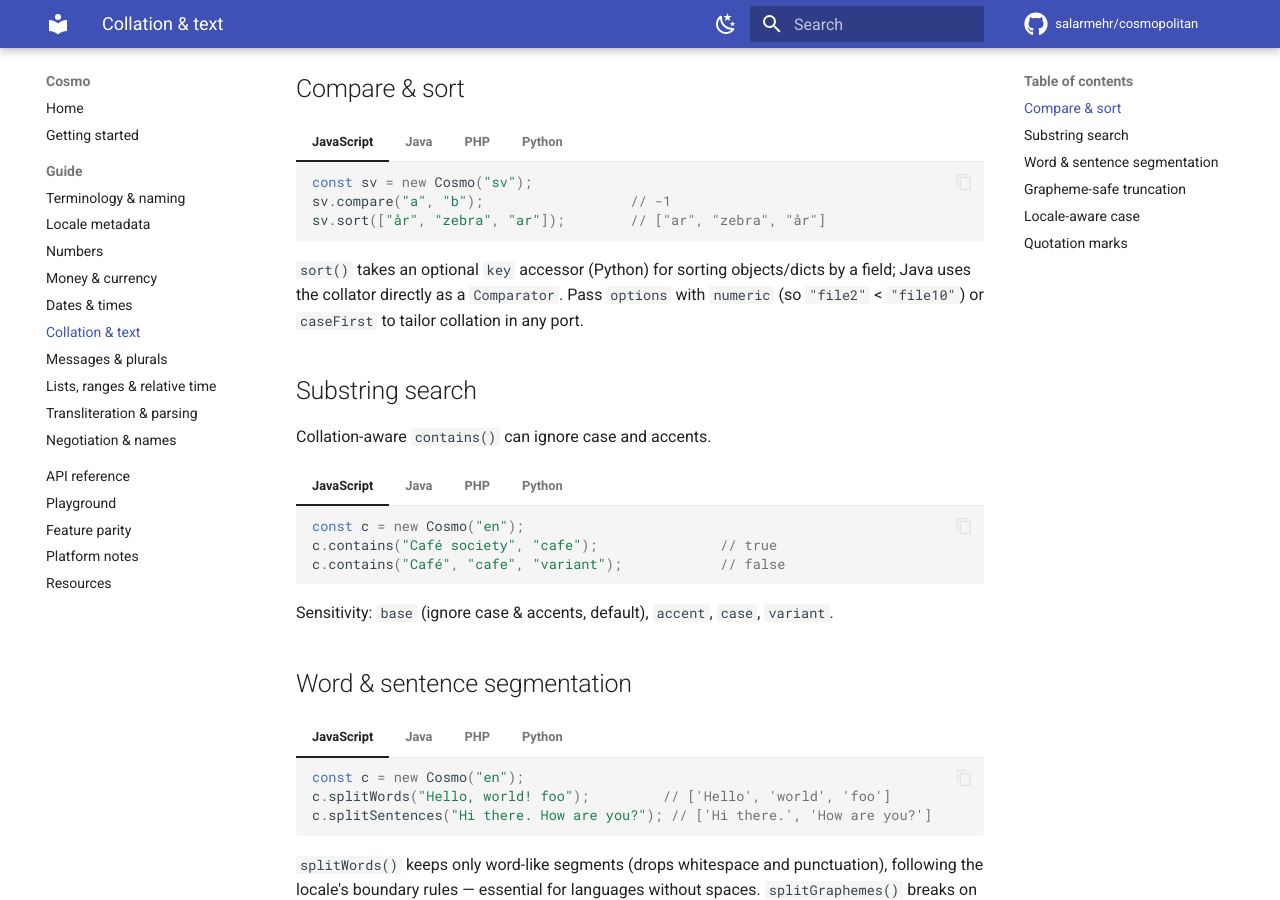
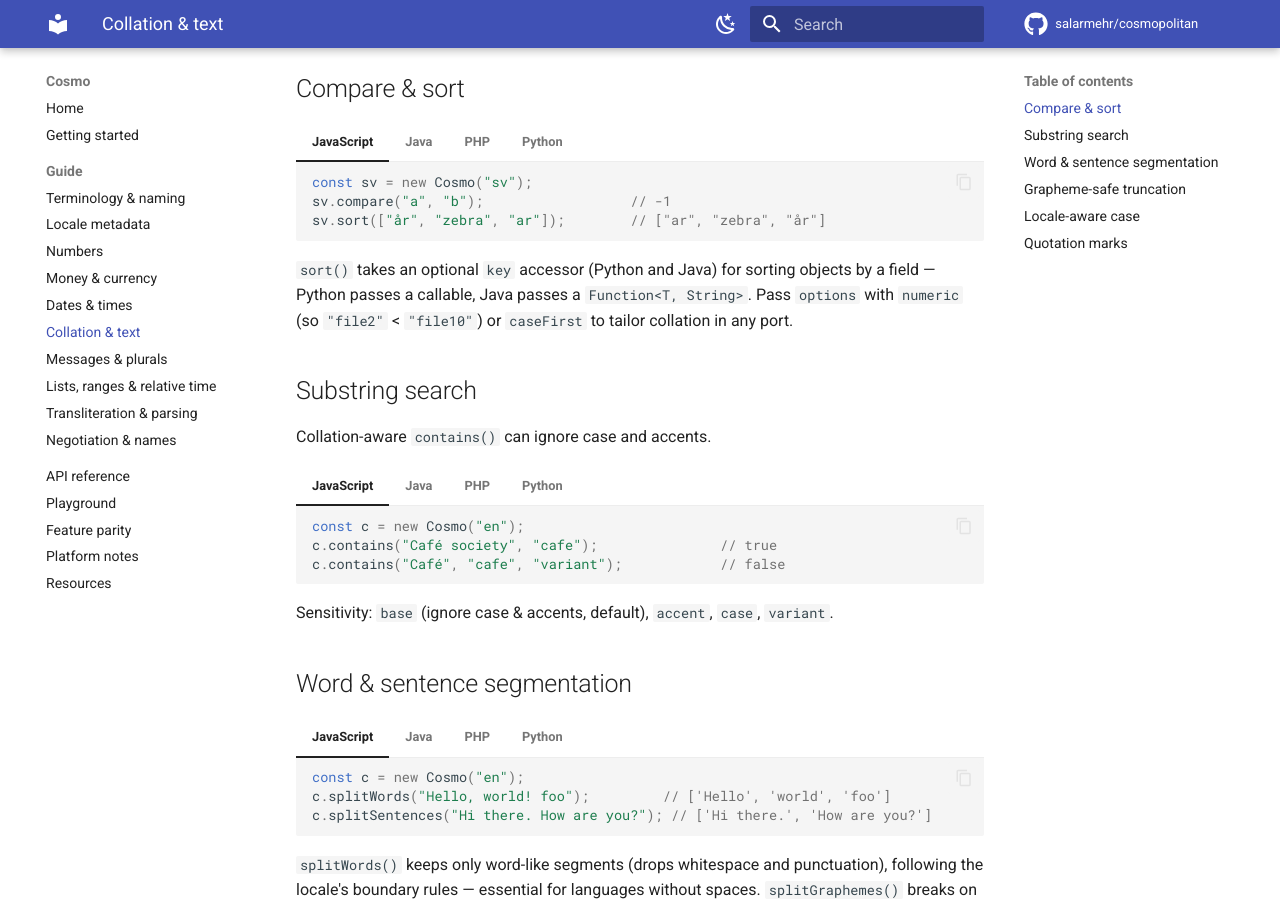
Before and after one commit to cosmo-intl/cosmo-docs, an MkDocs documentation site: the page built from docs/guide/collation-text.md, in a window 1280 px wide and 900 px high, scrolled down 324 px. Built offline with MkDocs 1.6.1 and Material for MkDocs 9.7.7, drawn with Linux system fonts in a browser that asks for light colours; comment, search, counter and statistics services are not loaded.

Commit message:
Docs: reflect v1.0.0/v3.0.0 release changes
- getting-started: Java install version 0.1.0 → 1.0.0
- collation-text: sort() key accessor is now Java + Python (not Py-only);
  add Java lambda example
- parity: update sort() row note accordingly
- lists-ranges-relative: note that PHP relativeDuration() accepts only
  singular unit names, consistent with Python and Java

````diff
--- a/docs/guide/collation-text.md
+++ b/docs/guide/collation-text.md
@@ -43,9 +46,10 @@
     sv.sort(["år", "zebra", "ar"])         # ["ar", "zebra", "år"]
     ```
 
-`sort()` takes an optional `key` accessor (Python) for sorting objects/dicts by a
-field; Java uses the collator directly as a `Comparator`. Pass `options` with
-`numeric` (so `"file2"` < `"file10"`) or `caseFirst` to tailor collation in any port.
+`sort()` takes an optional `key` accessor (Python and Java) for sorting objects by a
+field — Python passes a callable, Java passes a `Function<T, String>`. Pass `options`
+with `numeric` (so `"file2"` < `"file10"`) or `caseFirst` to tailor collation in any
+port.
 
 ## Substring search
 
````
Also changed, not shown: other parts of docs/guide/collation-text.md (+5 -2 lines), docs/getting-started.md (+2 -2 lines), docs/guide/lists-ranges-relative.md (+4 -2 lines), docs/parity.md (+1 -1 lines).
